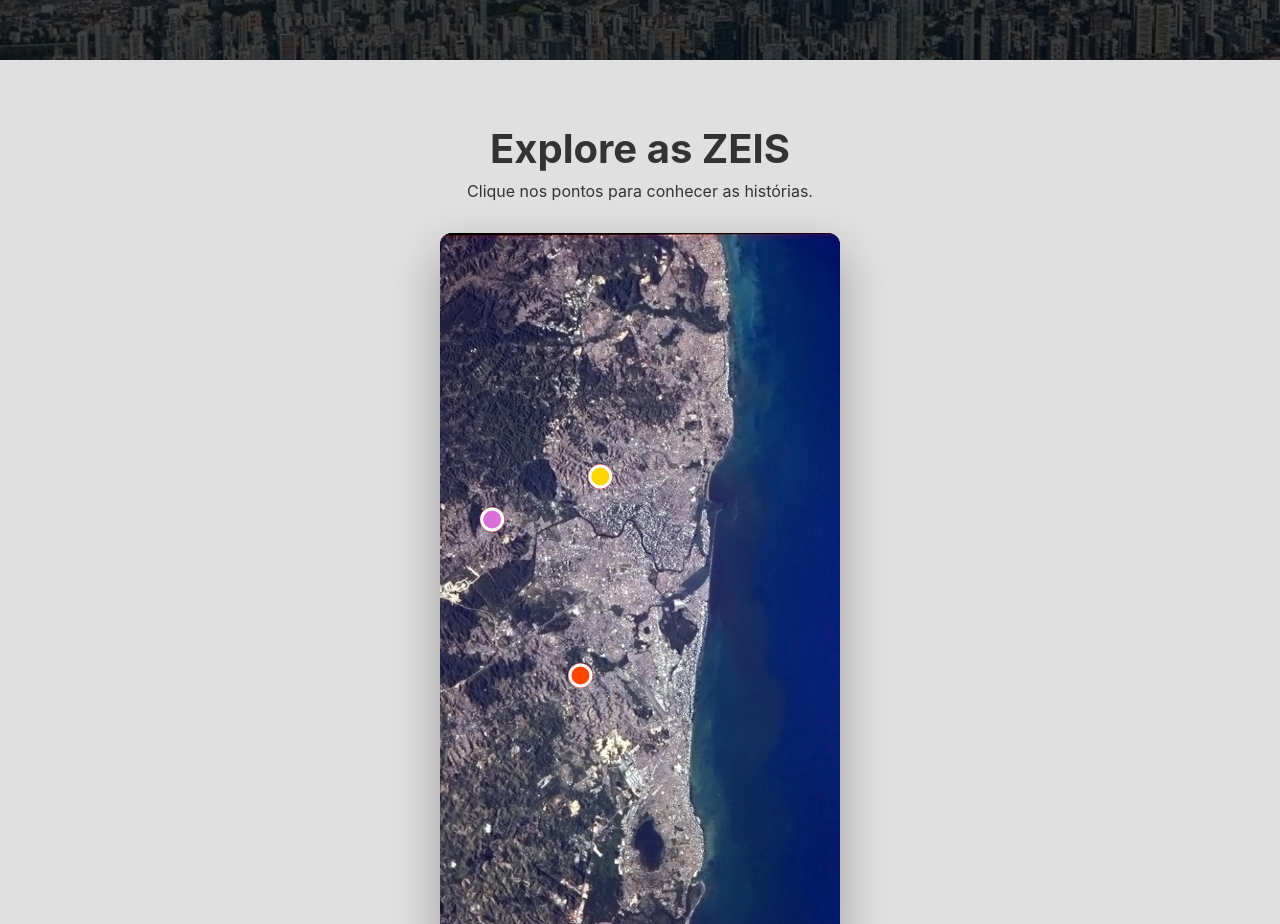
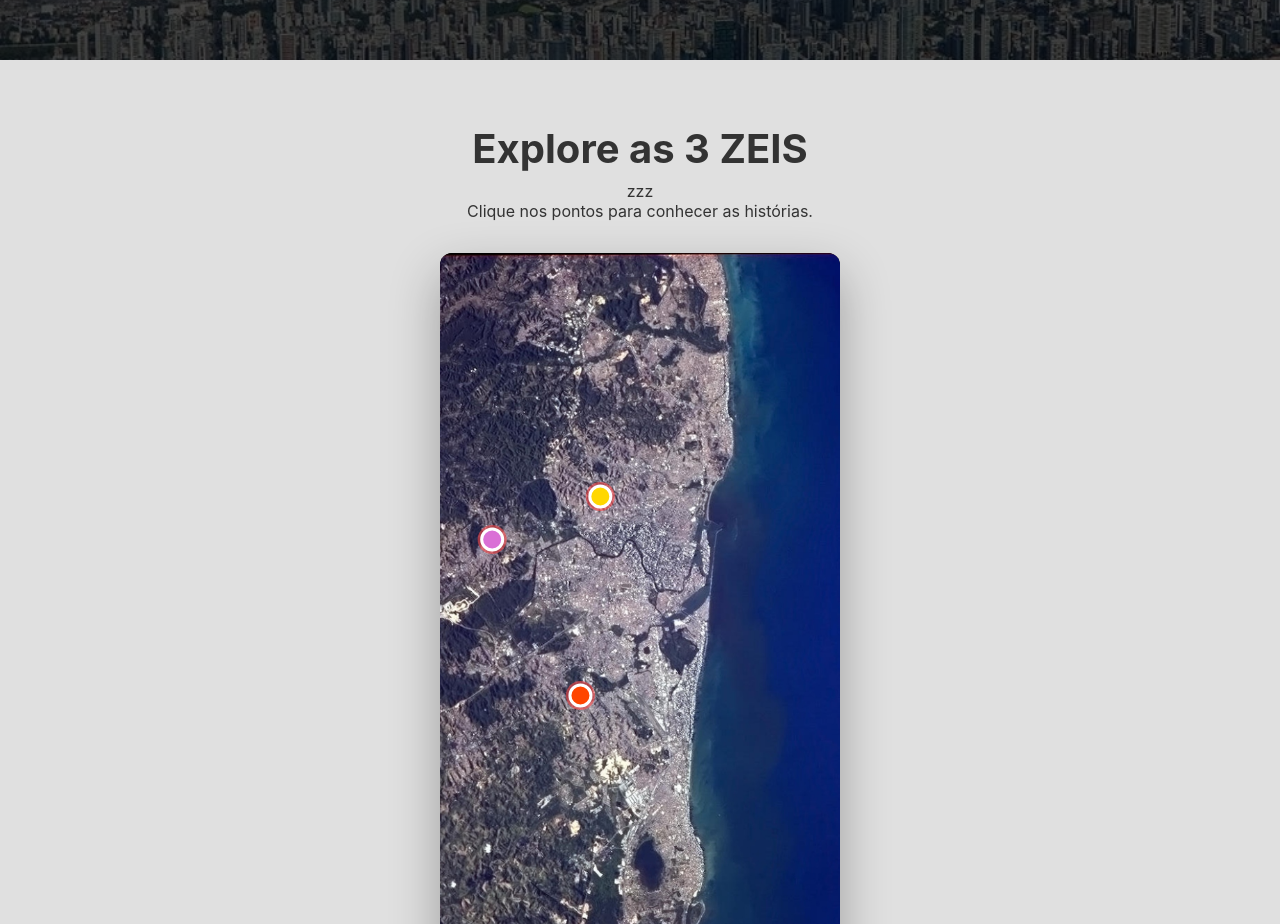
Before and after one commit to JoaoTeles87/Narratives-Plataform, a React (Vite) app: page / in a window 1280 px wide. Shown: the part 2340-3264 px from the top of the page. Built offline with nearby package versions, Linux system fonts and the light colour scheme.

Commit message:
feat: Implement `MapStatic` component for ZEIS visualization and update React/Next.js dependencies.

```diff
--- a/package.json
+++ b/package.json
@@ -10,8 +10,9 @@
     "preview": "vite preview"
   },
   "dependencies": {
-    "react": "^19.2.0",
-    "react-dom": "^19.2.0"
+    "next": "^16.0.7",
+    "react": "^19.2.1",
+    "react-dom": "^19.2.1"
   },
   "devDependencies": {
     "@eslint/js": "^9.39.1",
--- a/src/components/MapStatic.jsx
+++ b/src/components/MapStatic.jsx
@@ -20,7 +20,7 @@ const MapStatic = ({ onNavigate }) => {
     return (
         <section className={styles.mapSection}>
             <div className={styles.header}>
-                <h2>Explore as ZEIS</h2>
+                <h2>Explore as 3 ZEIS</h2>zzz
                 <p>Clique nos pontos para conhecer as histórias.</p>
             </div>
 
```
Also changed, not shown: 1 other file (tests, documents, lock files or other folders).
